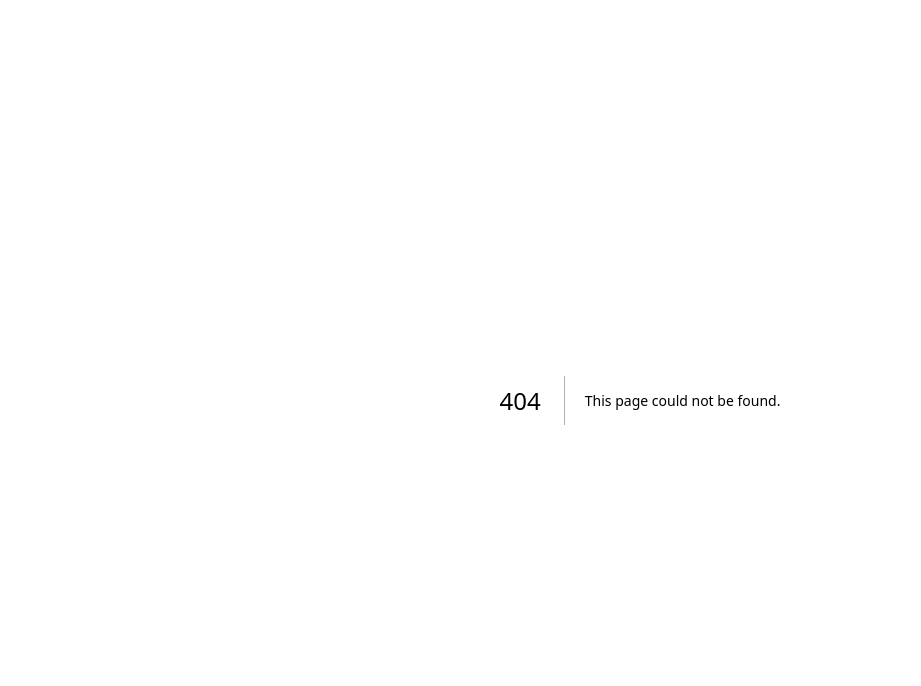
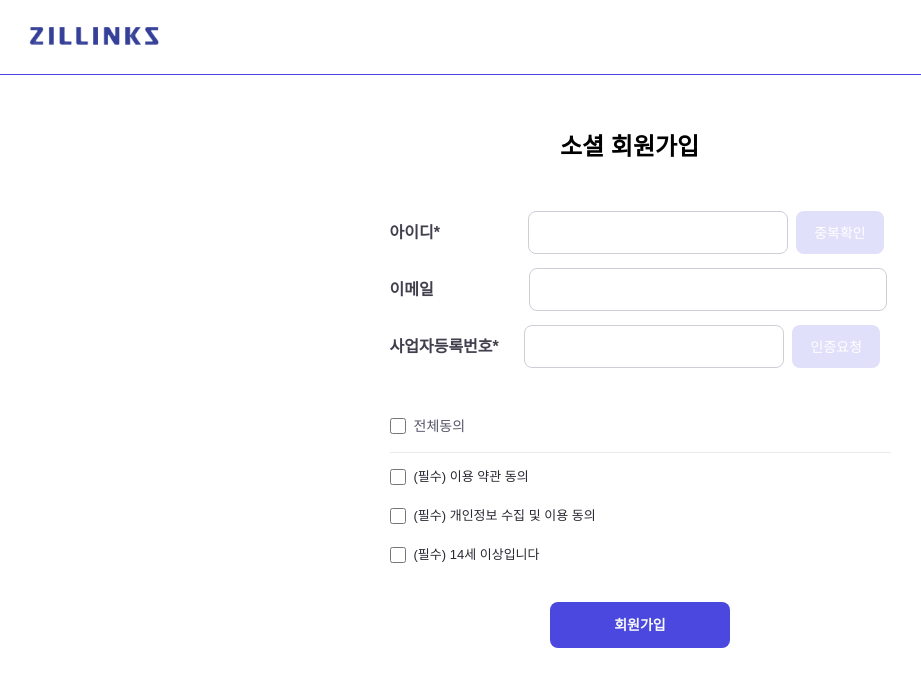
Before and after one commit to boyon99/TEAM-INTRO-FE, a Next.js app: page /snsregister in a window 1280 px wide. Before the commit this address had no page. Shown: the top 686 px of the page, without its empty margins (0-921 px from the left). Built offline with nearby package versions, Linux system fonts and the light colour scheme.

Commit message:
feat: 소셜 회원가입 페이지 ui

```diff
--- a/src/components/input.tsx
+++ b/src/components/input.tsx
@@ -81,6 +81,13 @@ interface InputProps {
                  <span className="absolute w-[110px] h-[15px] left-[24px] top-[5px] font-medium text-[14px]/[100%] text-GrayScalePrimary-700">전체동의</span>
                </div>
         ): null}
+       {size === "large" && type === "snsregister_email" ? (
+        <div>
+            <span className="w-[64px] h-[16px] font-bold text-[16px]/[100%] text-GrayScalePrimary-800 mr-[95px]">{label}</span>
+            <input type="text" {...register} required={required} className="w-[358px] h-[43px] px- py-2 box-border border-solid border border-GrayScalePrimary-250 rounded-lg focus:border-primary-500 placeholder-GrayScalePrimary-500 focus:outline-none focus:ring-primary-500 focus:border-[2px]"/>
+        </div>
+
+        ) : null}
       </>
     );
   }
--- /dev/null
+++ b/src/pages/snsregister/index.tsx
@@ -0,0 +1,64 @@
+import Button from '@/components/button';
+import Input from '@/components/input'
+import Image from 'next/image'
+import Link from 'next/link';
+import React from 'react'
+import { useForm } from 'react-hook-form';
+
+function SnsLegister() {
+    const { register, handleSubmit, watch, formState: { errors } } = useForm();
+  return (
+    <div>
+       <div className='h-[65px] border-solid border-b-[1px] border-primary-500'>
+        <Image src="/zlllinks.png" alt="emblem1" width={150} height={52.5} className='ml-[20px] mt-[10px]'/>
+       </div>
+       <div className='w-[160px] h-[24px] m-[0_auto] mt-[60px]'>
+         <p className="text-2xl/[100%] font-bold ">소셜 회원가입</p>
+       </div>
+
+       <div className='w-[501px] h-[542px] flex flex-col m-[0_auto] mt-[52px]'>
+       <form>
+        <div className='flex mb-[14px]'>
+        <Input register={register('email',
+               {
+                required: "Email is required",
+                pattern: {
+                  value: /^[^\s@]+@[^\s@]+\.[^\s@]{2,}$/i,
+                  message: "이메일 형식이 아닙니다.",
+                },
+              }
+              )} name="email" label="아이디*" type="register_id" size="small"/>
+              <Button disable={false} text="중복확인" size="xsmall"/>
+        </div>
+        <div className='flex mb-[14px]'>
+        <Input register={register('password'
+              )} required name="password" label="이메일" type="snsregister_email" size="large"/>
+
+        </div>
+        <div className='flex mb-[14px]'>
+        <Input register={register('password'
+              )} required name="password" label="사업자등록번호*" type="register_password" size="small"/>
+               <Button disable={false} text="인증요청" size="xsmall"/>
+        </div>
+
+
+        </form>
+        <div className='mt-[32px] pb-[14px] border-solid border-b-[1px] border-GrayScalePrimary-150'>
+         <Input name="keep" type="register_checkbox"/>
+       </div>
+       <div className='space-y-[12px] mt-[12px]'>
+         <Input name="keep" label='(필수) 이용 약관 동의' type="login_checkbox"/>
+         <Input name="keep" label='(필수) 개인정보 수집 및 이용 동의' type="login_checkbox"/>
+         <Input name="keep" label='(필수) 14세 이상입니다' type="login_checkbox"/>
+       </div>
+       <div className='m-[0_auto] mt-[32px]'>
+
+         <Button disable={false} text="회원가입" size="xlarge"/>
+       </div>
+       </div>
+
+    </div>
+  )
+}
+
+export default SnsLegister
```
